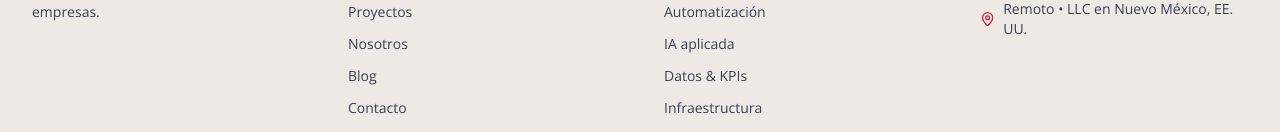
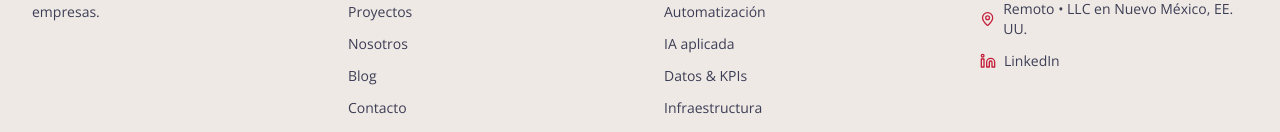
Before and after one commit to Light-log/Ruby-Web, a Next.js app: page /cookies in a window 1280 px wide. Shown: the part 1221-1353 px from the top of the page. Built offline with nearby package versions, Linux system fonts and the light colour scheme.

Commit message:
feat(linkedin): página de empresa enlazada en el pie y en sameAs del schema
Portada de LinkedIn generada con ChatGPT Plus guardada en docs/marca.

```diff
--- a/app/layout.tsx
+++ b/app/layout.tsx
@@ -110,6 +110,7 @@ function JsonLd() {
       "Application Security Audits",
     ],
     priceRange: "$$",
+    sameAs: ["https://www.linkedin.com/company/devruby"],
   };
 
   return (
--- a/components/sections/footer.tsx
+++ b/components/sections/footer.tsx
@@ -1,6 +1,7 @@
 import Image from "next/image";
 import Link from "next/link";
-import { Mail, Phone, MapPin } from "lucide-react";
+import { Mail, Phone, MapPin, Linkedin } from "lucide-react";
+import { site } from "@/lib/site";
 import { CookieSettingsLink } from "@/components/ui/cookie-settings-link";
 import { servicesCatalog, serviceSlugs } from "@/lib/services-catalog";
 
@@ -98,6 +99,15 @@ export function Footer() {
                 <MapPin className="h-4 w-4 text-crimson" />
                 Remoto &bull; LLC en Nuevo México, EE. UU.
               </div>
+              <a
+                href={site.linkedInUrl}
+                target="_blank"
+                rel="noreferrer"
+                className="flex items-center gap-2 text-sm text-ivory-dim transition-colors hover:text-ivory"
+              >
+                <Linkedin className="h-4 w-4 text-crimson" />
+                LinkedIn
+              </a>
             </div>
           </div>
         </div>
--- a/lib/site.ts
+++ b/lib/site.ts
@@ -3,6 +3,7 @@ export const site = {
   legalName: "DEVRUBY LLC",
   email: "soporte@devruby.org",
   phone: "+58 416 411 8747",
+  linkedInUrl: "https://www.linkedin.com/company/devruby",
   whatsAppUrl:
     "https://wa.me/584164118747?text=Hola%20DEVRUBY%2C%20quiero%20hablar%20sobre%20un%20proyecto.",
   /** Datos registrales del aviso legal. Solo datos de documentos oficiales: no inventar. */
```
Also changed, not shown: 4 other files (tests, documents, lock files or other folders).
